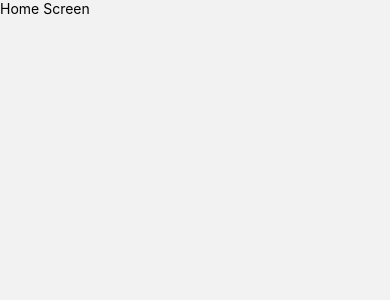
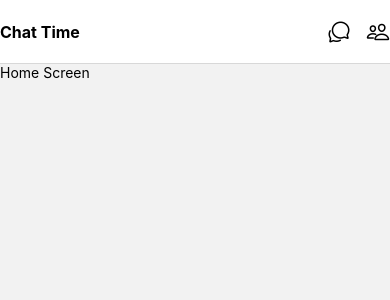
Before and after one commit to VivianaS14/chat-time, a React Native app: screen /Home in a window 390 px wide. Shown: the top 300 px of the page. Built offline with nearby package versions, Linux system fonts and the light colour scheme.

Commit message:
Get users and valid token

```diff
--- a/screens/HomeScreen.tsx
+++ b/screens/HomeScreen.tsx
@@ -1,7 +1,66 @@
-import React from "react";
-import { Text, View } from "react-native";
+import { NativeStackScreenProps } from "@react-navigation/native-stack";
+import React, { useContext, useEffect, useLayoutEffect, useState } from "react";
+import { StyleSheet, Text, View } from "react-native";
+import { RootParamList } from "../types/Navigation";
+import { Ionicons } from "@expo/vector-icons";
+import { UserContext } from "../context/user/UserContext";
+import AsyncStorage from "@react-native-async-storage/async-storage";
+import { jwtDecode, JwtPayload } from "jwt-decode";
+import { decode } from "base-64";
+import { api, apiUrls } from "../utils/apiUrls";
+import { User } from "../types/Users";
+global.atob = decode;
 
-function HomeScreen() {
+interface JwtDecodePayload extends JwtPayload {
+  userId: string;
+}
+
+type Props = NativeStackScreenProps<RootParamList, "Home">;
+
+function HomeScreen({ navigation }: Props) {
+  const { userId, setUserId } = useContext(UserContext);
+
+  const [users, setUsers] = useState<User[]>([]);
+
+  useEffect(() => {
+    const fetchUsers = async () => {
+      let token;
+
+      try {
+        token = await AsyncStorage.getItem("authToken");
+      } catch (error) {
+        console.log("Token expired", error);
+        navigation.navigate("Login");
+        return;
+      }
+
+      if (token) {
+        const decode = jwtDecode<JwtDecodePayload>(token);
+        const userId = decode.userId;
+        setUserId(userId);
+
+        const { data } = await api.get<User[]>(apiUrls.getUsers(userId));
+        setUsers(data);
+      }
+    };
+
+    fetchUsers();
+  }, []);
+
+  useLayoutEffect(() => {
+    navigation.setOptions({
+      headerTitle: "",
+      headerShown: true,
+      headerLeft: () => <Text style={style.headerTitle}>Chat Time</Text>,
+      headerRight: () => (
+        <View style={style.iconsContainer}>
+          <Ionicons name="chatbubbles-outline" size={24} color="black" />
+          <Ionicons name="people-outline" size={24} color="black" />
+        </View>
+      ),
+    });
+  }, []);
+
   return (
     <View>
       <Text>Home Screen</Text>
@@ -10,3 +69,16 @@ function HomeScreen() {
 }
 
 export default HomeScreen;
+
+const style = StyleSheet.create({
+  iconsContainer: {
+    flexDirection: "row",
+    alignItems: "center",
+    gap: 15,
+  },
+
+  headerTitle: {
+    fontSize: 16,
+    fontWeight: "700",
+  },
+});
```
